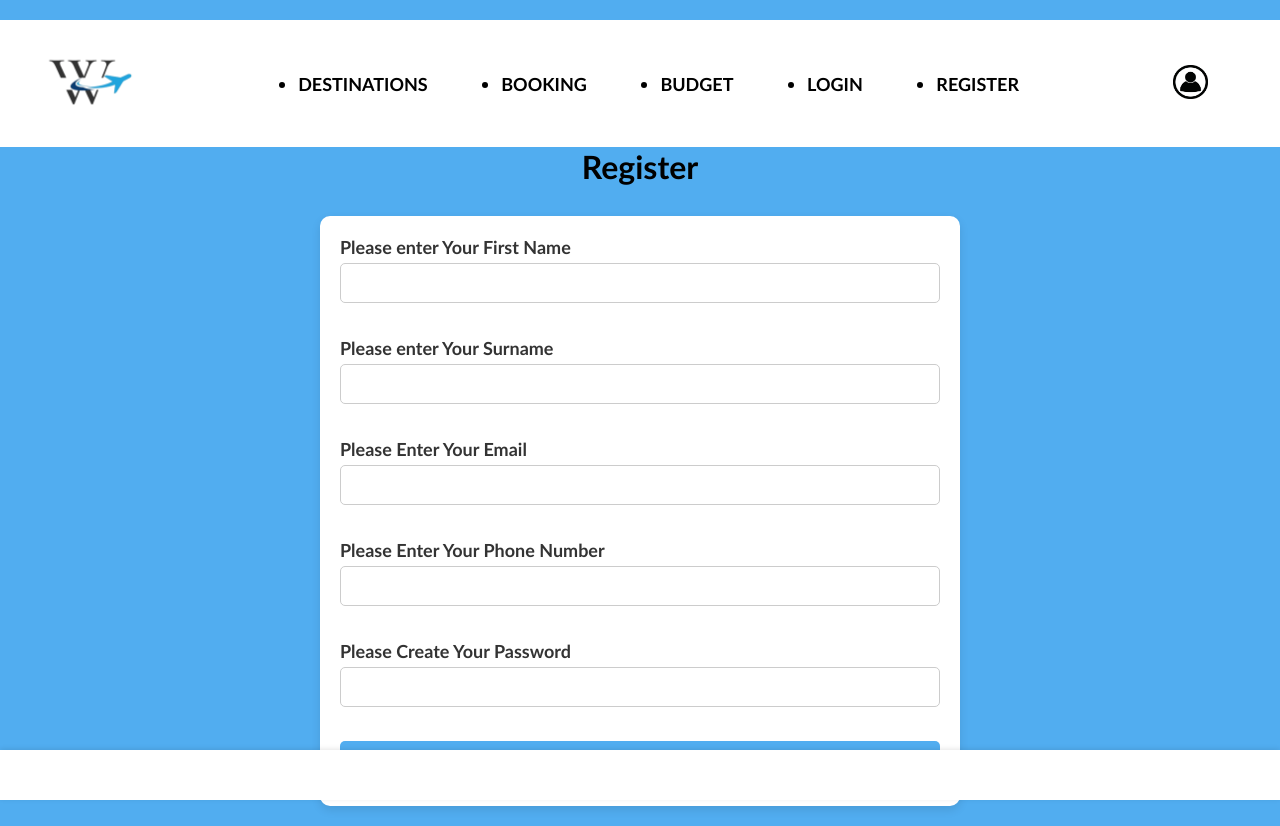
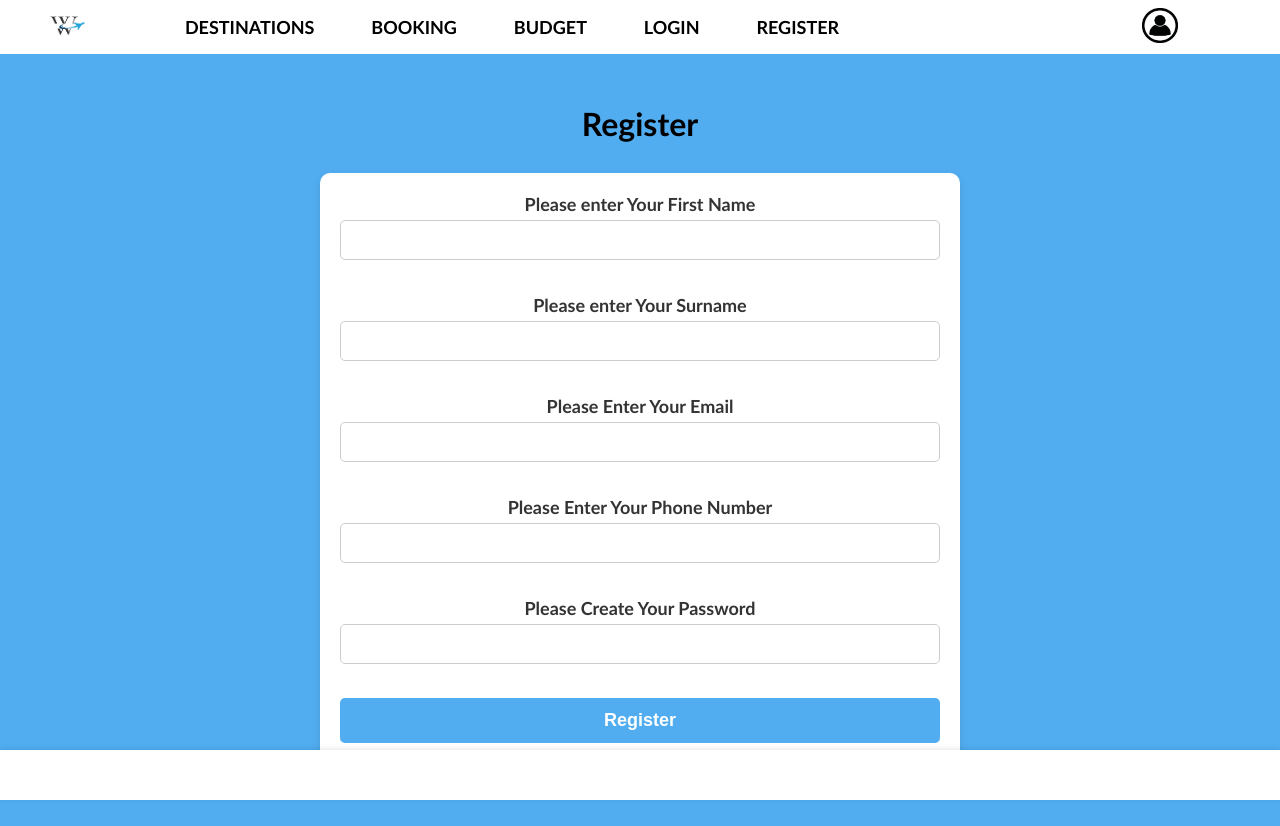
Before and after one commit to euan-scott/Wanderly, a website: page register.html in a window 1280 px wide. After the commit the page ends 800 px from the top, so only its background shows below. Drawn offline with Linux system fonts and the light colour scheme.

Commit message:
Fixing Nav Bar

```diff
--- a/css/Register.css
+++ b/css/Register.css
@@ -10,65 +10,78 @@
     font-family: 'Gill Sans', 'Gill Sans MT', Calibri, 'Trebuchet MS', sans-serif;
 }
 
+li{
+    list-style: none;
+}
+
+a{
+    text-decoration: none;
+}
+
 /* Header Section */
-header {
+header{
     width: 100%;
     height: 15%;
     background-color: #FFFF;
     display: flex;
     align-items: center;
-    justify-content: space-between;
-    padding: 0 20px;
+    padding: 0;  /* Remove any default padding */
+    margin: 0;  /* Remove any default margin */
+    overflow: hidden;
 }
 
-.logo {
+.logo{
     width: 10%;
     display: flex;
-    align-items: center;
+    justify-content: center;
 }
 
-.logo img {
-    width: 100%;
+
+.logo img{
+    width: 40%;
     object-fit: cover;
 }
 
 nav {
-    width: 70%;
+    width: 60%;
+    margin-top: 0; /* Ensure no margin above the nav */
+    padding: 0;
 }
 
 nav ul {
     display: flex;
     justify-content: space-evenly;
+    list-style-type: none;
+    padding: 0;
+    margin: 0;
 }
 
-nav ul li {
+nav ul li a {
     text-decoration: none;
     font-family: 'Gill Sans', 'Gill Sans MT', Calibri, 'Trebuchet MS', sans-serif;
     font-size: 18px;
     color:black;
     text-transform: uppercase;
     font-weight: bold;
+
 }
 
-nav ul li a {
-    text-decoration: none;
-    font-size: 18px;
-    color: black;
-    text-transform: uppercase;
-    font-weight: bold;
-}
-
-.Profile {
+.Profile
+{
     width: 7%;
     display: flex;
     justify-content: flex-end;
-    align-items: center;
+    text-align: right;
+    margin-left: 15%;
 }
 
-.Profile img {
+.Profile img
+{
     width: 40%;
     object-fit: cover;
 }
+
+div{text-align: center;}
 
 /* Main Content */
 main {
@@ -77,9 +90,13 @@
     flex-direction: column;
     align-items: center;
     justify-content: center;
+    margin-top: 0;
 }
 
 h1 {
+    align-items: center;
+    text-align: center;
+    padding-top:50px ;
     color: black;
     margin-bottom: 30px;
     font-size: 2rem;
```
